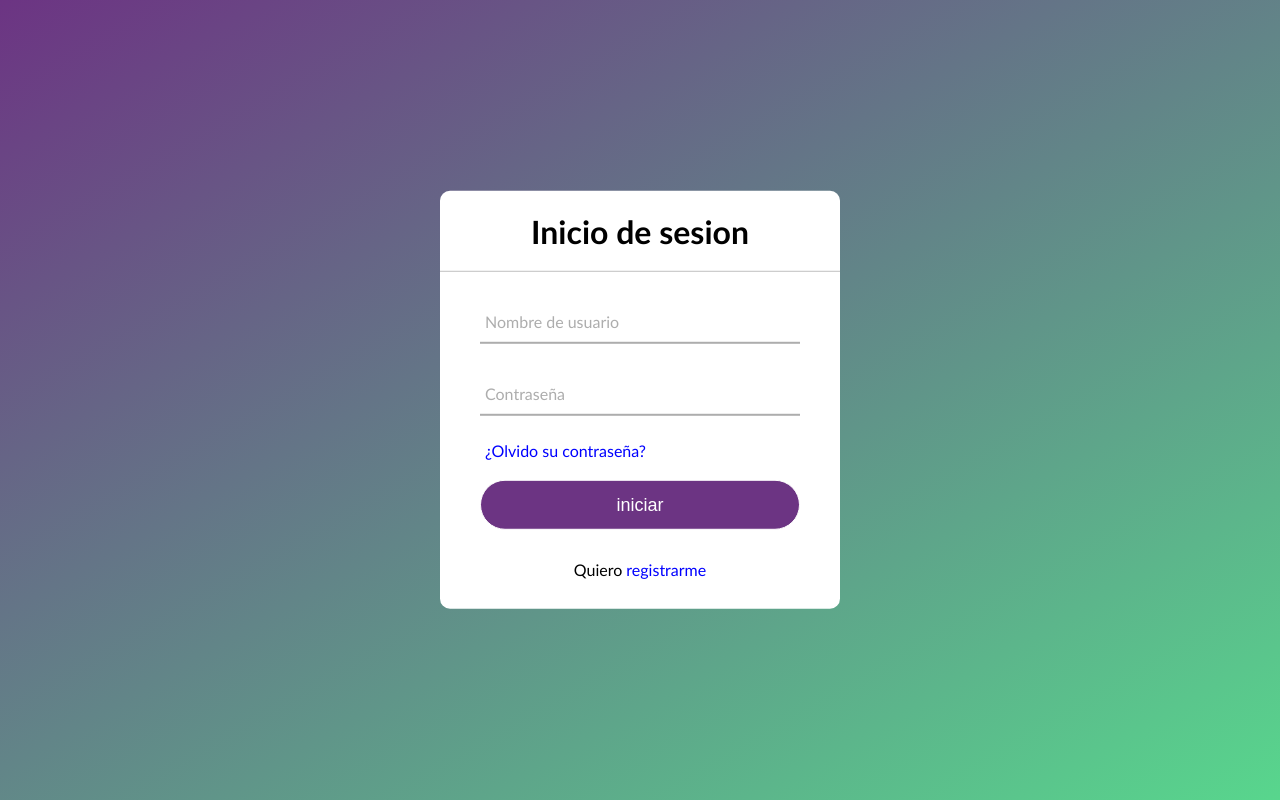
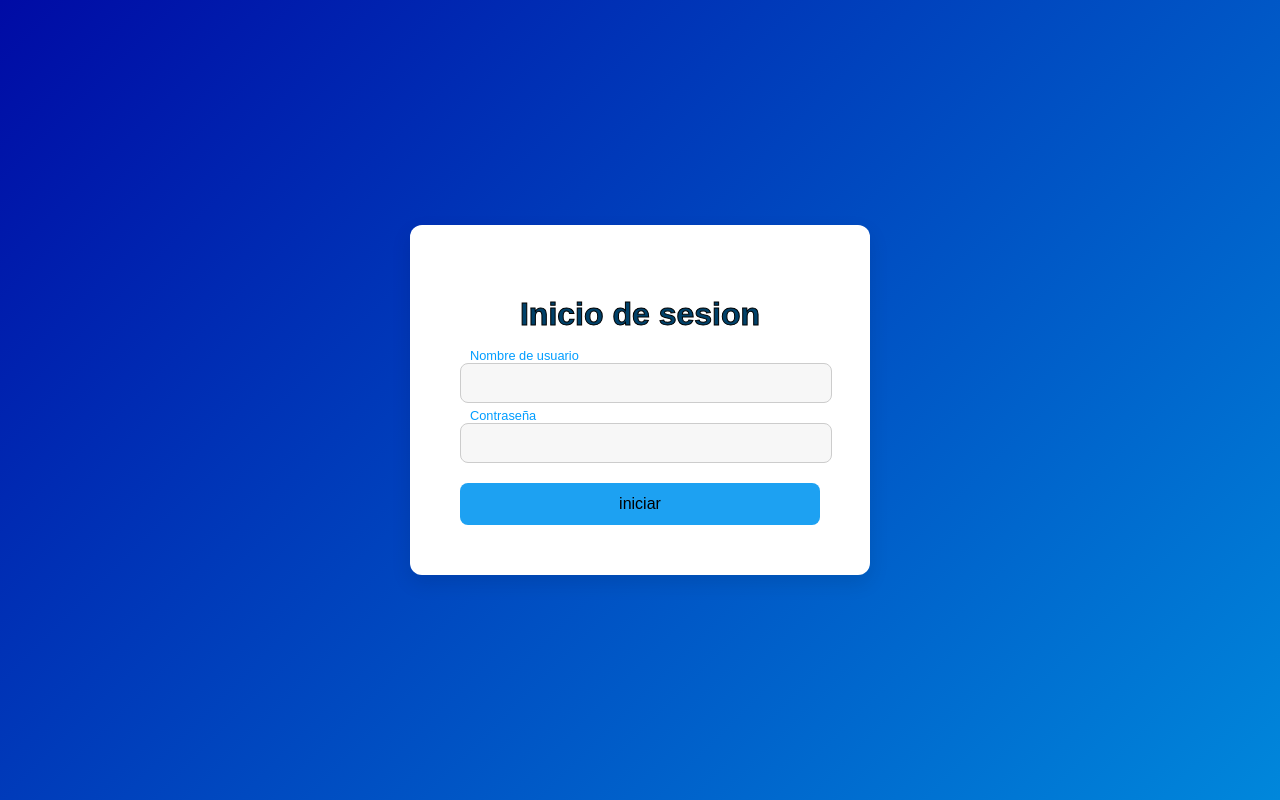
Before and after one commit to DestopLine/flask-talk, a Flask app: template app/templates/login.html in a window 1280 px wide. Run offline with Flask 3, Linux system fonts and the light colour scheme; the template is opened without the code that fills it, so the values that code supplies are empty.

Commit message:
Cambiar login y app.py

```diff
--- a/app/__init__.py
+++ b/app/__init__.py
@@ -2,9 +2,24 @@ from flask import Flask, render_template, request, redirect, url_for
 
 app = Flask(__name__)
 
-@app.route("/login")
+@app.route("/")
+def index():
+    return render_template("index.html")
+
+@app.route("/login", methods=["GET","POST"])
 def login():
-    return render_template("index.html")
+    if request.method == "POST":
+        username = request.form["username"]
+        password = request.form["password"]
+        if username and password:
+            return redirect(url_for("index"))
+        else:
+            return "<h1>Intento de inicio de sesion fallido, intentar de nuevo</h1>"
+    return render_template("login.html")
+
+@app.route("/post", methods=["POST"])
+def create_post():
+    return redirect(url_for("index"))
 
 if __name__ == "__main__":
     app.run(debug=True)
--- a/app/static/styles/login.css
+++ b/app/static/styles/login.css
@@ -1,118 +1,90 @@
+/* Estilo global */
 body {
+    font-family: Arial, sans-serif;
     margin: 0;
     padding: 0;
-    font-family: 'Gill Sans', 'Gill Sans MT', Calibri, 'Trebuchet MS', sans-serif;
-    background: linear-gradient(150deg ,#6c3483, #58d68d);
+    display: flex;
+    justify-content: center;
+    align-items: center;
     height: 100vh;
+    background: linear-gradient(135deg, #000ba5, #0087db);
 }
 
-.iniciar{
-    position: absolute;
-    top: 50%;
-    left: 50%;
-    transform: translate(-50%, -50%);
-    width: 400px;
-    background: white;
-    border-radius: 10px;
+/* Contenedor del formulario */
+.iniciar {
+    background: #fff;
+    padding: 50px;
+    border-radius: 12px;
+    box-shadow: 0 8px 20px rgba(0, 0, 0, 0.1);
+    width: 360px;
+    text-align: center;
 }
 
-.iniciar h1{
-    text-align: center;
-    padding: 0 0 20px 0;
-    border-bottom: 1px solid silver;
+/* Título */
+.iniciar h1 {
+    font-size: 2rem;
+    color: #004169;
+    margin-bottom: 30px;
+    -webkit-text-stroke: 1px black;
 }
 
-.iniciar form{
-    padding: 0 40px ;
-    box-sizing: border-box;
+/* Input y etiquetas */
+.Nombre {
+    position: relative;
+    margin-bottom: 20px;
 }
 
-form .Nombre{
-    position: relative;
-    border-bottom: 2px solid #adadad;
-    margin: 30px 0;
+.Nombre input {
+    width: 100%;
+    padding: 10px 5px;
+    font-size: 1rem;
+    border: 1px solid #ccc;
+    border-radius: 8px;
+    background: #f7f7f7;
+    transition: all 0.3s ease;
 }
 
-.Nombre input{
-    width: 100%;
-    padding: 0 5px;
-    height: 40px;
-    font-size: 16px;
-    border: none;
-    background: none;
+.Nombre input:focus {
+    border-color: #1da1f2;
+    background: #eef6fc;
     outline: none;
 }
 
-.Nombre label{
+.Nombre label {
     position: absolute;
     top: 50%;
     left: 5px;
-    color: #adadad;
     transform: translateY(-50%);
-    font-size: 16px;
+    font-size: 0.9rem;
+    color: #888;
     pointer-events: none;
+    transition: all 0.3s ease;
 }
 
-.Nombre span::before{
-    content: '';
-    position: absolute;
-    top: 40px;
-    left: 0;
-    width: 100%;
-    height: 2px;
-    background: #6c3483;
+.Nombre input:focus + label,
+.Nombre input:not(:placeholder-shown) + label {
+    top: -8px;
+    font-size: 0.8rem;
+    color: #009dff;
+    background: #fff;
+    padding: 0 5px;
+    border-radius: 4px;
 }
 
-.Nombre input:focus ~ label,
-.Nombre input:focus ~ label{
-    top: -5px;
-    color: #6c3483;
+/* Botón de envío */
+input[type="submit"] {
+    width: 100%;
+    padding: 12px;
+    font-size: 1rem;
+    color: #000000;
+    background: #1da1f2;
+    border: none;
+    border-radius: 8px;
+    cursor: pointer;
+    transition: background-color 0.3s ease, transform 0.2s ease;
 }
 
-.Nombre input:focus ~ span::before,
-.Nombre input:focus ~ span::before{
-    width: 100%;
+input[type="submit"]:hover {
+    background: #0a85d1;
+    transform: scale(1.02);
 }
-
-.recordar{
-    margin: -5px 0 20px 5px;
-    color: blue;
-    cursor: pointer;
-}
-
-.recordar:hover{
-    text-decoration: underline;
-}
-
-input[type="submit"]{
-    width: 100%;
-    height: 50px;
-    border: 1px solid;
-    background: #6c3483;
-    border-radius: 25px;
-    font-size: 18px;
-    color: white;
-    cursor: pointer;
-    outline: none;
-}
-
-input[type="submit"]:hover{
-    border-color: purple;
-    transition: .5s;
-}
-
-.registrarse{
-    margin: 30px 0;
-    text-align: center;
-    font-size: 16px;
-    color: black;
-}
-
-.registrarse a{
-    color: blue;
-    text-decoration: none;
-}
-
-.registrarse a:hover{
-    text-decoration: underline;
-}
--- a/app/templates/login.html
+++ b/app/templates/login.html
@@ -11,16 +11,14 @@
         <h1>Inicio de sesion</h1>
         <form action="/login" method="post">
             <div class="Nombre">
-                <input type="text" name="Nombre" id="Nombre">
-                <label for="Nombre">Nombre de usuario</label>
+                <input type="text" name="username" id="username">
+                <label for="username">Nombre de usuario</label>
             </div>
             <div class="Nombre">
                 <input type="password" name="password" id="password">
                 <label for="password">Contraseña</label>
             </div>
-            <div class="recordar">¿Olvido su contraseña?</div>
             <input type="submit" value="iniciar">
-            <div class="registrarse">Quiero <a href="#">registrarme</a></div>
         </form>
     </div>
 </body>
```
Also changed, not shown: app/static/styles/index.css (added, +50 -0 lines), app/templates/index.html (added, +22 -0 lines).
